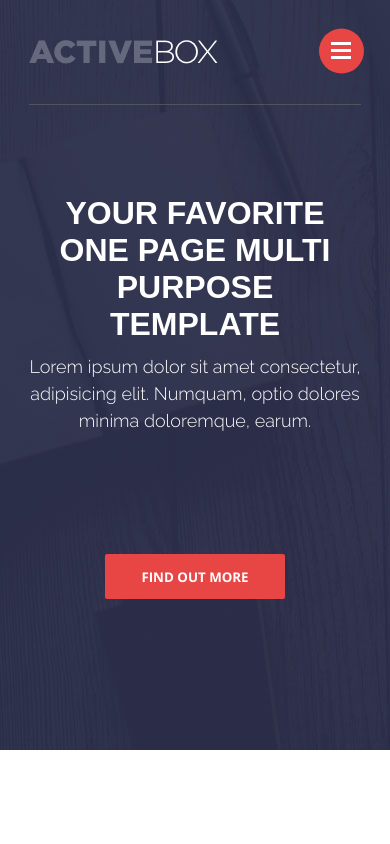
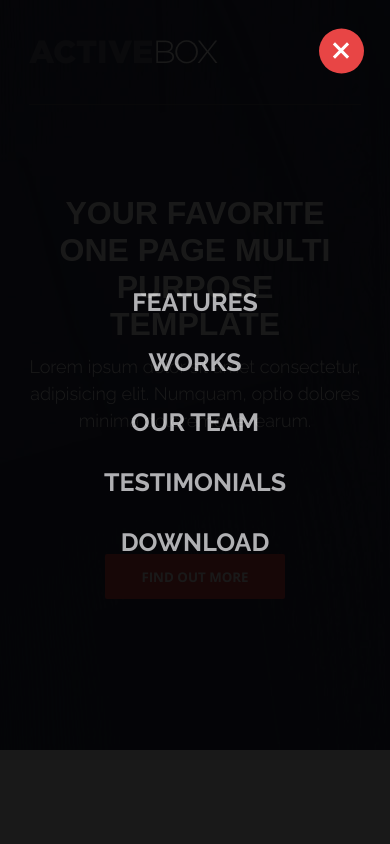
Before and after one commit to mateuszwawrzonkowski/One_page_site, a plain HTML site: page index.html in a window 390 px wide. Both pictures are taken after a click on the button 340 px from the left and 52 px from the top of the page. Shown: the top 844 px of the page. Drawn offline with nearby package versions, Linux system fonts and the light colour scheme.

Commit message:
add mobile navigation

```diff
--- a/index.html
+++ b/index.html
@@ -16,6 +16,13 @@
     <div style="overflow-x: hidden">
         <header class="navbar">
             <div class="header-content">
+                <nav class="menu">
+                    <a href="#">features</a>
+                    <a href="#">works</a>
+                    <a href="#">our team</a>
+                    <a href="#">testimonials</a>
+                    <a href="#">download</a>
+                </nav>
                 <img src="images/logo.png" alt="activebox">
                 <button class="hamburger">
                     <span class="hamburger-box">
--- a/main.js
+++ b/main.js
@@ -1,12 +1,11 @@
 const navbar = document.querySelector('.navbar');
 const headerContent = document.querySelector('.header-content');
+const menuButton = document.querySelector('.hamburger');
+const navigation = document.querySelector('.menu');
 
-const changeMenu = () => {
+const scrollHeader = () => {
     const scrollValue = window.scrollY;
     const navbarHeight = document.querySelector('.navbar').scrollHeight;
-    console.log(`scroll value ${scrollValue}`);
-    console.log(`smavbar Height ${navbarHeight}`);
-
     if (scrollValue >= (navbarHeight / 2)) {
         navbar.classList.add('active');
         headerContent.classList.add('active');
@@ -16,4 +15,11 @@ const changeMenu = () => {
     }
 }
 
-window.addEventListener('scroll', changeMenu);
+const openMenu = () => {
+    navigation.classList.toggle('active');
+    menuButton.classList.toggle('active');
+}
+
+
+window.addEventListener('scroll', scrollHeader);
+menuButton.addEventListener('click', openMenu)
--- a/style.css
+++ b/style.css
@@ -19,6 +19,10 @@ header.navbar {
     z-index: 1;
 }
 
+header.navbar.active {
+    background-color: #292c47;
+}
+
 header div.header-content {
     position: relative;
     width: 85vw;
@@ -27,10 +31,6 @@ header div.header-content {
     margin-left: auto;
     margin-right: auto;
     transition: 0.2s;
-}
-
-header.navbar.active {
-    background-color: #292c47;
 }
 
 header div.header-content.active {
@@ -44,6 +44,43 @@ header div.header-content img {
     transform: translateY(-50%);
 }
 
+header .menu {
+    display: flex;
+    justify-content: center;
+    align-items: center;
+    flex-flow: column;
+    position: fixed;
+    top: 0;
+    left: 0;
+    height: 100vh;
+    width: 100vw;
+    background-color: #000;
+    opacity: 0;
+    visibility: hidden;
+    z-index: 1;
+    transition: 0.3s;
+}
+
+header .menu.active {
+    opacity: 0.9;
+    visibility: visible;
+}
+
+header .menu a {
+    font-family: "Raleway", sans-serif;
+    font-size: 25px;
+    font-weight: 700;
+    line-height: 60px;
+    text-transform: uppercase;
+    text-decoration: none;
+    color: rgba(255, 255, 255, 0.75);
+    cursor: pointer;
+}
+
+header .menu a:hover {
+    color: white;
+}
+
 .hamburger {
     position: absolute;
     top: 50%;
@@ -55,6 +92,7 @@ header div.header-content img {
     background-color: transparent;
     border: 0;
     outline: none;
+    z-index: 1;
 }
 
 .hamburger::before {
@@ -92,7 +130,7 @@ header div.header-content img {
     background-color: white;
     position: absolute;
     left: 0;
-
+    transition: 0.3s;
 }
 
 .hamburger-inner::before {
@@ -102,6 +140,19 @@ header div.header-content img {
 .hamburger-inner::after {
     top: 7px;
 }
+
+.hamburger.active .hamburger-inner {
+    background-color: transparent;
+}
+
+.hamburger.active .hamburger-inner:before {
+    transform: translateY(7px) rotate(45deg);
+}
+
+.hamburger.active .hamburger-inner:after {
+    transform: translateY(-7px) rotate(-45deg);
+}
+
 
 /*#endregion*/
 
@@ -146,6 +197,7 @@ section.banner {
     text-transform: uppercase;
     cursor: pointer;
     transition: 0.3s;
+    outline: none;
 }
 
 .banner button:hover {
@@ -389,14 +441,15 @@ section.projects {
 
 .testimonials .dots {
     margin-bottom: 25px;
+    margin: 25 auto;
 }
 
 .testimonials .dots span {
     display: inline-block;
     background-color: rgba(255, 255, 255, 0.2);
-    width: 10px;
-    height: 10px;
-    margin: 0 6px;
+    width: 12px;
+    height: 12px;
+    margin-left: 8px;
     border-radius: 50%;
     cursor: pointer;
 }
@@ -410,7 +463,12 @@ section.projects {
 
 /* #region download */
 .download .container {
-    margin: 100px 25px 90px 25px;
+    display: flex;
+    flex-flow: column;
+    justify-content: center;
+    align-items: center;
+    height: 380px;
+    width: 100vw;
     text-align: center;
 }
 
```
